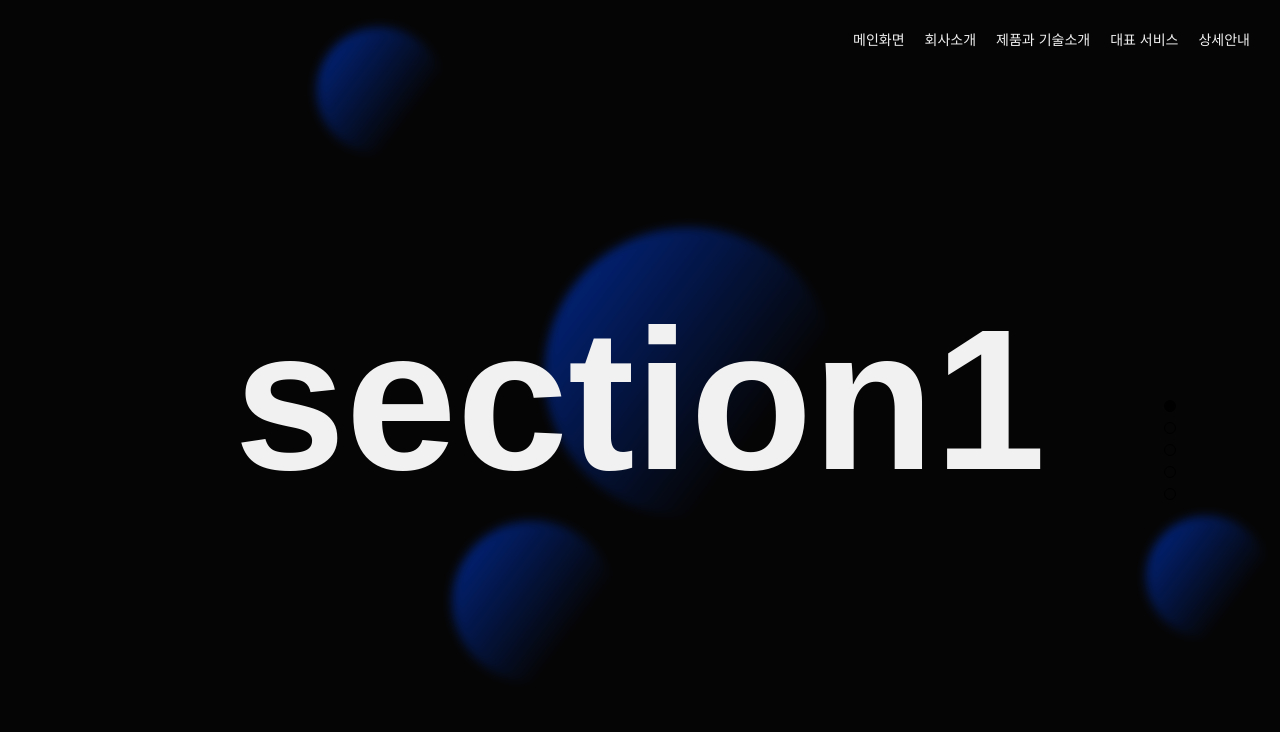
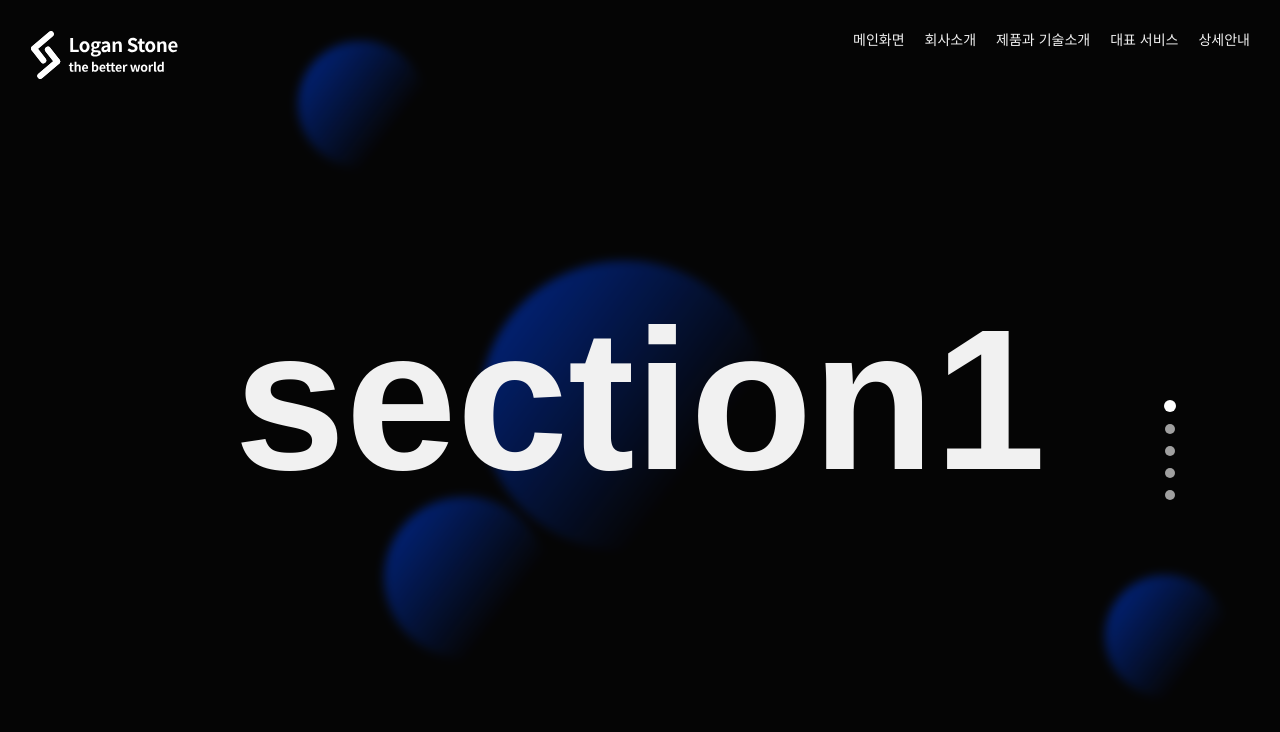
Before and after one commit to chjfrom/companySite, a Next.js app: page / in a window 1280 px wide. Shown: the top 732 px of the page. Built offline with nearby package versions, Linux system fonts and the light colour scheme.

Commit message:
로고 이미지 추가 및 Dots 버튼 css 수정

```diff
--- a/components/Dots.jsx
+++ b/components/Dots.jsx
@@ -4,11 +4,10 @@ const Dot = ({ num, currentPage, onClick }) => {
   return (
     <div
       style={{
-        width: 10,
-        height: 10,
-        border: '1px solid black',
+        width: currentPage === num ? 12 : 10,
+        height: currentPage === num ? 12 : 10,
         borderRadius: 999,
-        backgroundColor: currentPage === num ? 'black' : 'transparent',
+        backgroundColor: currentPage === num ? '#fff' : '#a0a0a0',
         cursor: 'pointer',
         transitionDuration: 1000,
         transition: 'background-color 0.5s',
@@ -21,7 +20,7 @@ const Dot = ({ num, currentPage, onClick }) => {
 const Dots = ({ currentPage, onPageChange }) => {
   // onPageChange 추가
   return (
-    <div style={{ position: 'fixed', top: '50%', right: 100 }}>
+    <div className="dotsBox" style={{ position: 'fixed', top: '50%', right: 100 }}>
       <div
         style={{
           display: 'flex',
--- a/components/FullPage.jsx
+++ b/components/FullPage.jsx
@@ -64,6 +64,9 @@ function App() {
 
   return (
     <>
+      <div className="LoganStoneLogo">
+        <img src="/LoganStoneLogo.svg" />
+      </div>
       <div ref={outerDivRef} className="outer">
         <Dots currentPage={currentPage} onPageChange={onPageChange} /> {/* onPageChange 전달 */}
         <Section1 />
--- a/styles/global.css
+++ b/styles/global.css
@@ -64,3 +64,10 @@ body {
     font-weight: bold;
   }
 }
+
+.LoganStoneLogo {
+  position: fixed;
+  top: 30px;
+  left: 30px;
+  z-index: 100;
+}
```
Also changed, not shown: components/Menu.jsx (+0 -7 lines), public/LoganStoneLogo.svg (added).
